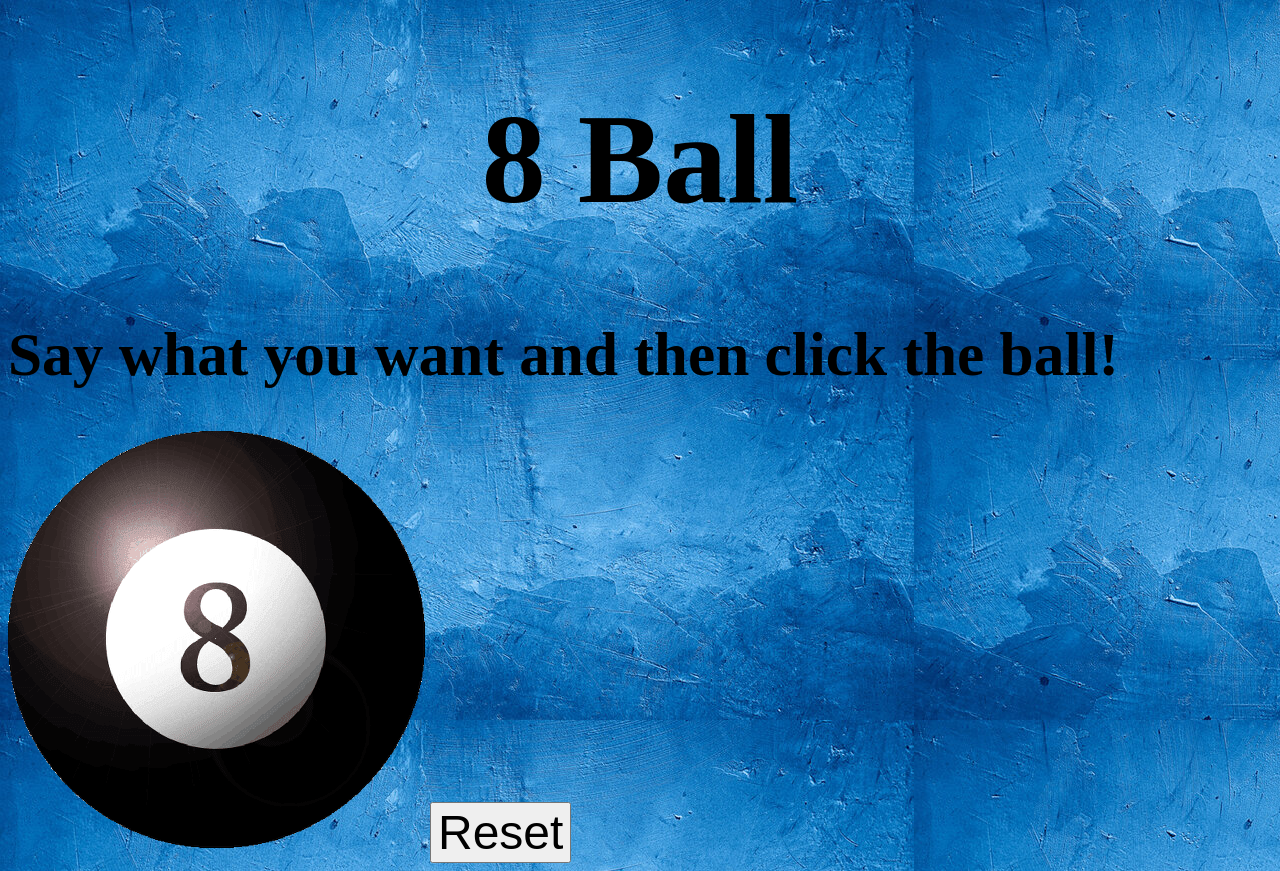
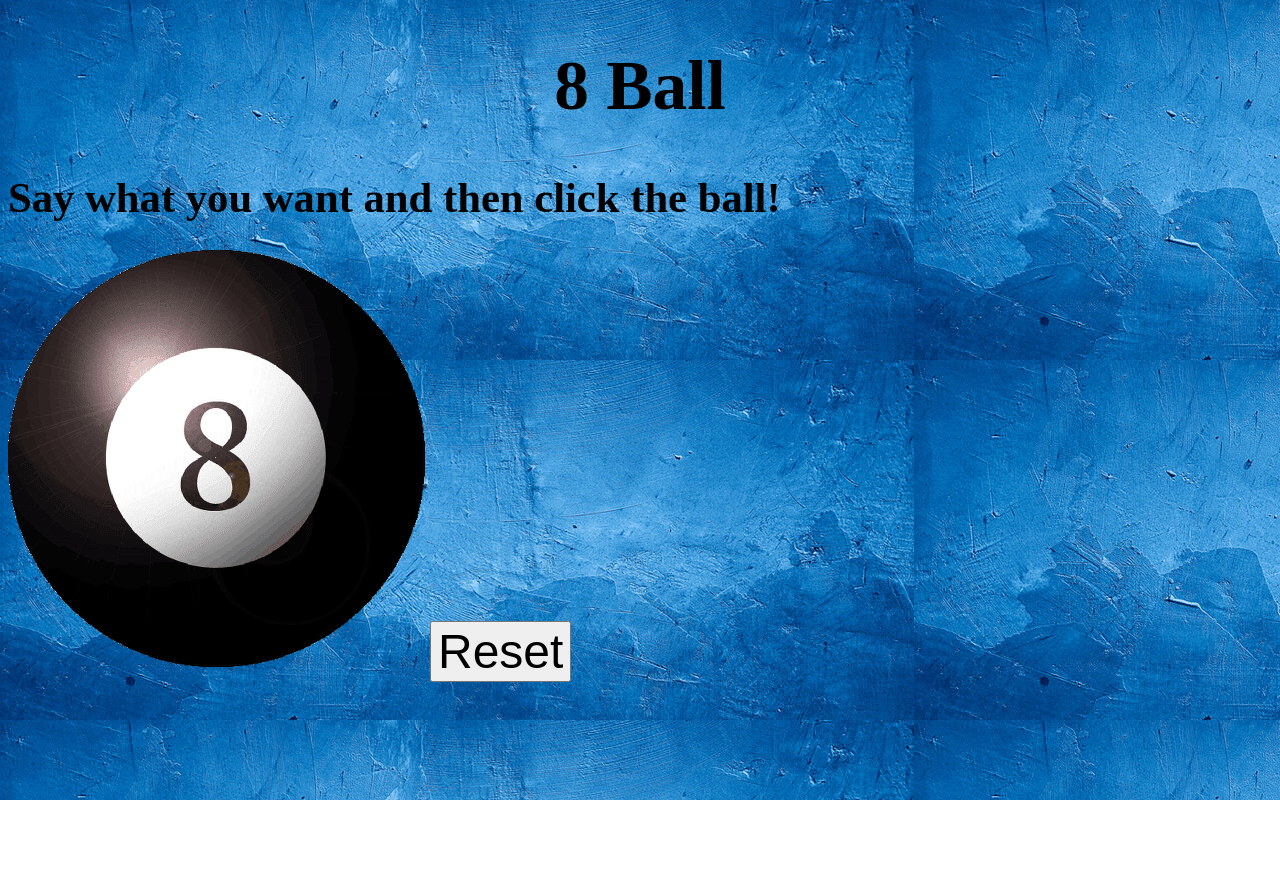
Before and after one commit to htmldawood/Magic-8-Ball, a plain HTML site: page index.html in a window 1280 px wide. After the commit the page ends 800 px from the top, so only its background shows below. Drawn offline with Linux system fonts and the light colour scheme.

Commit message:
Add files via upload

```diff
--- a/index.html
+++ b/index.html
@@ -15,11 +15,11 @@
 </head>
 <body style="background-image:url('BlueBG.png')">
 
-  <div style="text-align: center; font-size: 48pt;"/>
+  <div style="text-align: center; font-size: 26pt;"/>
 <h1>8 Ball</h1>
    </div>
 
-   <div style="font-size: 23pt;"/>
+   <div style="font-size: 16pt;"/>
 <h1>Say what you want and then click the ball!</h1>
    </div>
 
```
